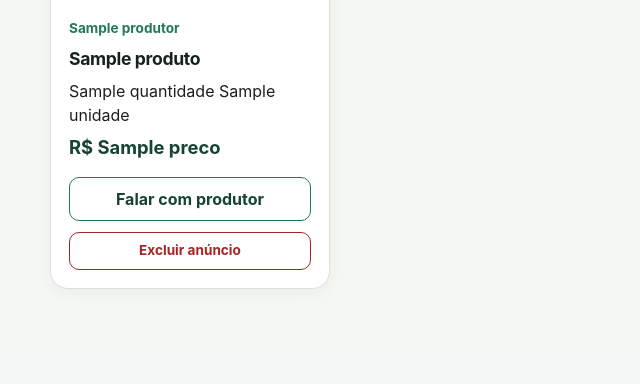
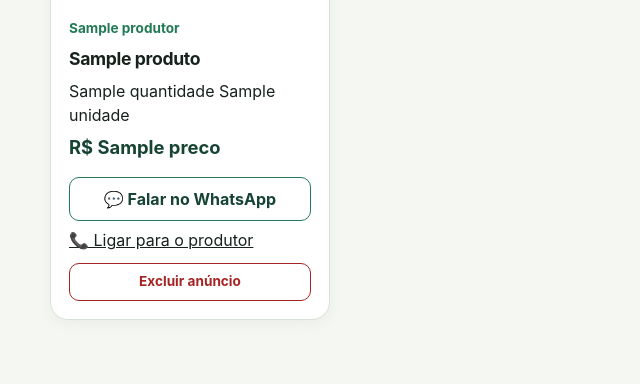
Before and after one commit to AlunoLucasGC/ProjectInteger, a Flask app: template templates/index.html in a window 1280 px wide. Shown: the part 965-1349 px from the top of the page, without its empty margins (0-640 px from the left). Before the commit the page ends 1254 px from the top, so only its background shows below. Run offline with Flask 3, Linux system fonts and the light colour scheme; the template is opened without the code that fills it: most values are stand-ins (such as "Sample title", 1, 10 or a date in 2020).

Commit message:
feat: melhora contato com produtores via WhatsApp

```diff
--- a/templates/index.html
+++ b/templates/index.html
@@ -10,13 +10,21 @@
   <header class="site-header"><a class="brand" href="{{ url_for('pagina_inicial') }}">🌱 Feira Fácil</a><a class="producer-link" href="{{ url_for('cadastro') }}">Sou produtor</a></header>
   <main class="catalog">
     <section class="hero"><p class="eyebrow">DO CAMPO PARA A SUA MESA</p><h1>Produtos frescos, de quem produz perto de você.</h1><p>Encontre produtores locais e combine a compra diretamente com eles.</p></section>
-    <!-- A busca é feita no servidor para funcionar também sem JavaScript. -->
     <form class="search" action="{{ url_for('pagina_inicial') }}" method="get"><label class="sr-only" for="q">Buscar produtos ou produtores</label><input id="q" name="q" value="{{ busca }}" placeholder="Buscar produtos ou produtores"><button type="submit">Buscar</button></form>
     {% with messages = get_flashed_messages(with_categories=true) %}{% for category, message in messages %}<p class="alert {{ category }}">{{ message }}</p>{% endfor %}{% endwith %}
     <section aria-labelledby="titulo-produtos"><div class="section-heading"><h2 id="titulo-produtos">Produtos disponíveis</h2><span>{{ produtos|length }} encontrado{{ '' if produtos|length == 1 else 's' }}</span></div>
       {% if produtos %}<div class="product-grid">{% for produto in produtos %}<article class="product-card">
-        {% if produto.imagem %}<img src="{{ produto.imagem if produto.imagem.startswith('http') else url_for('upload', nome=produto.imagem) }}" alt="Foto genérica de {{ produto.nome }}" loading="lazy">{% else %}<div class="image-placeholder" aria-hidden="true">🌿</div>{% endif %}
-        <div class="product-body"><p class="producer">{{ produto.produtor }}</p><h3>{{ produto.nome }}</h3><p>{{ produto.quantidade }} {{ produto.unidade }}</p><strong>R$ {{ produto.preco }}</strong><a class="contact" href="tel:{{ produto.contato|replace(' ', '')|replace('(', '')|replace('-', '') }}">Falar com produtor</a><form action="{{ url_for('excluir_produto', product_id=produto.id) }}" method="post" onsubmit="return confirm('Excluir este anúncio do catálogo?');"><button class="delete-product" type="submit">Excluir anúncio</button></form></div>
+        {% if produto.imagem %}<img src="{{ produto.imagem if produto.imagem.startswith('http') else url_for('upload', nome=produto.imagem) }}" alt="Foto de {{ produto.nome }}" loading="lazy">{% else %}<div class="image-placeholder" aria-hidden="true">🌿</div>{% endif %}
+        <div class="product-body"><p class="producer">{{ produto.produtor }}</p><h3>{{ produto.nome }}</h3><p>{{ produto.quantidade }} {{ produto.unidade }}</p><strong>R$ {{ produto.preco }}</strong>
+          {% set telefone = produto.contato|replace(' ', '')|replace('(', '')|replace(')', '')|replace('-', '')|replace('+', '') %}
+          {% if telefone %}
+            <a class="contact" href="https://wa.me/{{ telefone }}?text={{ ('Olá! Encontrei seu anúncio de ' ~ produto.nome ~ ' no Feira Fácil e gostaria de saber mais sobre o produto.')|urlencode }}" target="_blank" rel="noopener noreferrer">💬 Falar no WhatsApp</a>
+            <a class="contact-secondary" href="tel:{{ telefone }}">📞 Ligar para o produtor</a>
+          {% else %}
+            <span class="contact-disabled">Contato indisponível</span>
+          {% endif %}
+          <form action="{{ url_for('excluir_produto', product_id=produto.id) }}" method="post" onsubmit="return confirm('Excluir este anúncio do catálogo?');"><button class="delete-product" type="submit">Excluir anúncio</button></form>
+        </div>
       </article>{% endfor %}</div>{% else %}<div class="empty-state"><h3>Nenhum produto encontrado.</h3><p>{% if busca %}Tente outro termo de busca.{% else %}Seja o primeiro produtor a publicar uma oferta.{% endif %}</p><a class="producer-link" href="{{ url_for('cadastro') }}">Cadastrar produto</a></div>{% endif %}
     </section>
   </main>
```
